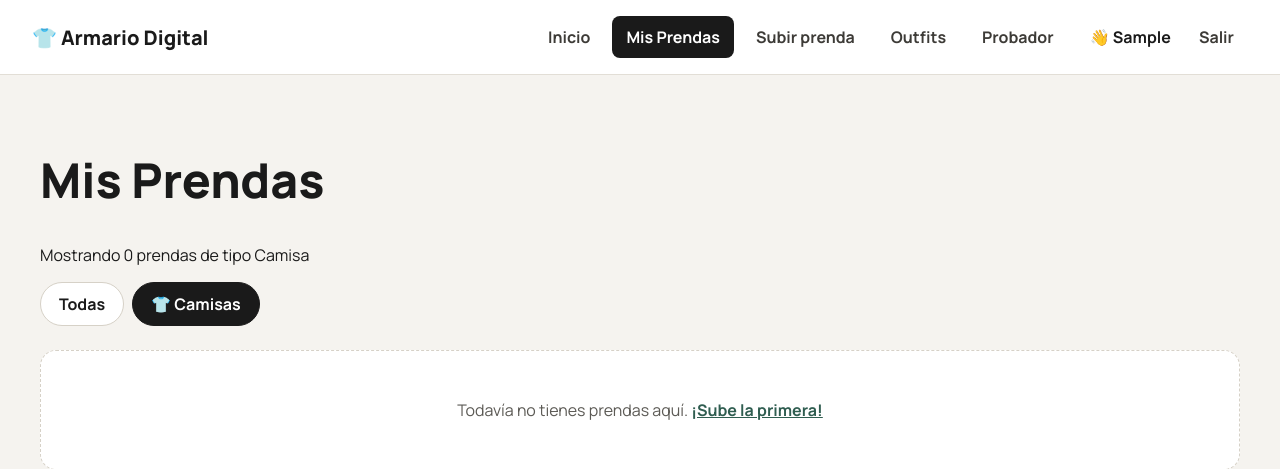
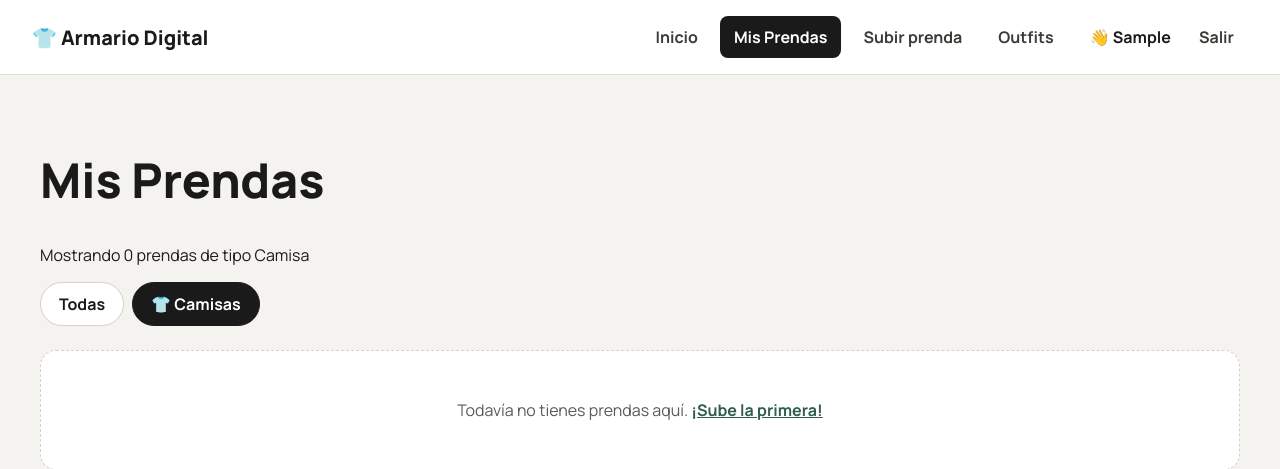
Before and after one commit to araneaemerson-oss/armario-digital, a Flask app: page /prendas?tipo=Camisa in a window 1280 px wide. Shown: the top 469 px of the page. Run offline with Flask 3, Linux system fonts and the light colour scheme; the visitor is signed in with stand-in values (Sample User, id 1); data that the repository does not hold is empty.

Commit message:
Quita el probador: no se veía bien con ropa tipo sticker

```diff
--- a/app.py
+++ b/app.py
@@ -491,11 +491,6 @@ def borrar_outfit(id):
     return redirect("/outfits")
 
 
-@app.route("/probador")
-def probador():
-    return render_template("probador.html")
-
-
 # ---------- Páginas de error ----------
 @app.errorhandler(404)
 def pagina_no_encontrada(error):
--- a/static/css/style.css
+++ b/static/css/style.css
@@ -586,7 +586,7 @@ a{
     color: #5C5A55;
 }
 
-/* ---------- Probador y página 404 ---------- */
+/* ---------- Página 404 ---------- */
 .proximamente {
     text-align: center;
 }
--- a/templates/base.html
+++ b/templates/base.html
@@ -19,7 +19,6 @@
                 <a href="/prendas" class="{% if request.path == '/prendas' or request.path.startswith('/editar') %}activo{% endif %}">Mis Prendas</a>
                 <a href="/subir" class="{% if request.path == '/subir' %}activo{% endif %}">Subir prenda</a>
                 <a href="/outfits" class="{% if request.path.startswith('/outfits') %}activo{% endif %}">Outfits</a>
-                <a href="/probador" class="{% if request.path == '/probador' %}activo{% endif %}">Probador</a>
                 <span class="nav-usuario">👋 {{ session.usuario_nombre|title }}</span>
                 <a href="/salir">Salir</a>
             {% endif %}
```
Also changed, not shown: templates/probador.html (deleted, +0 -13 lines), README.md.
